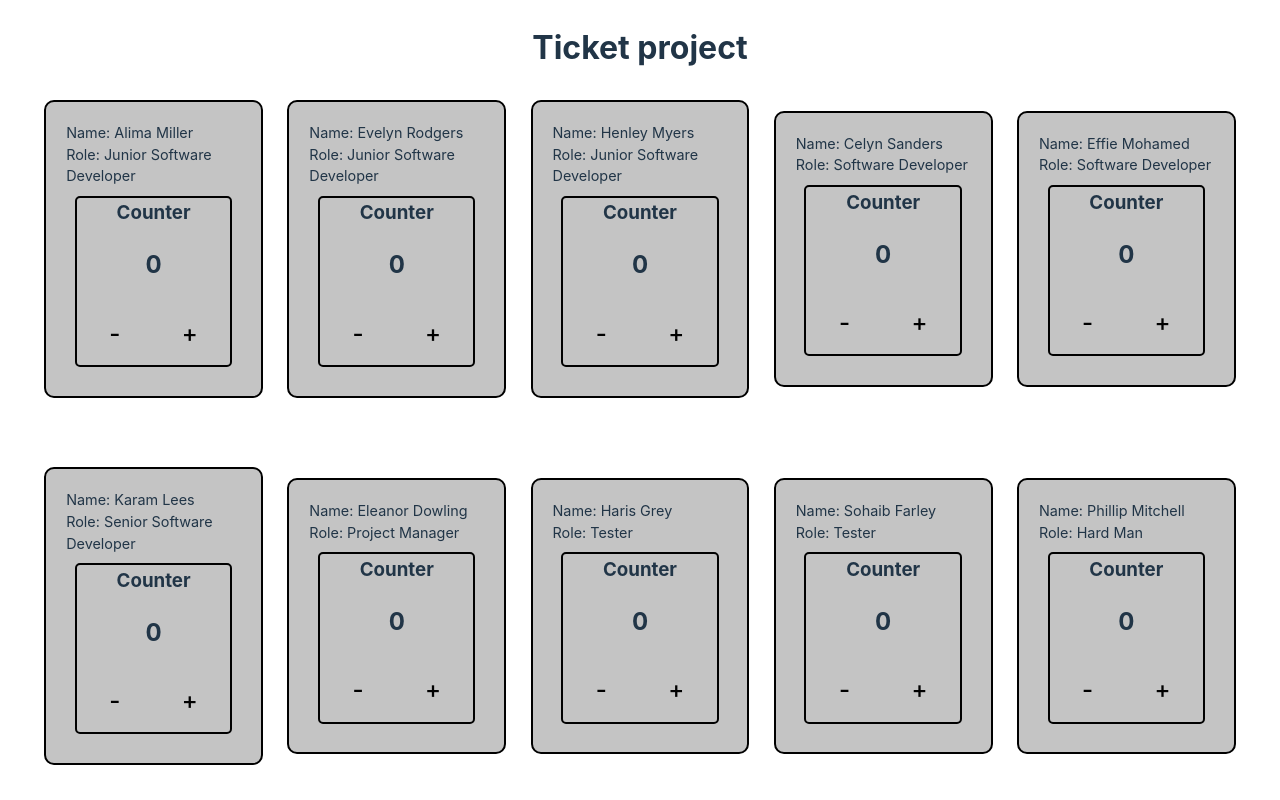
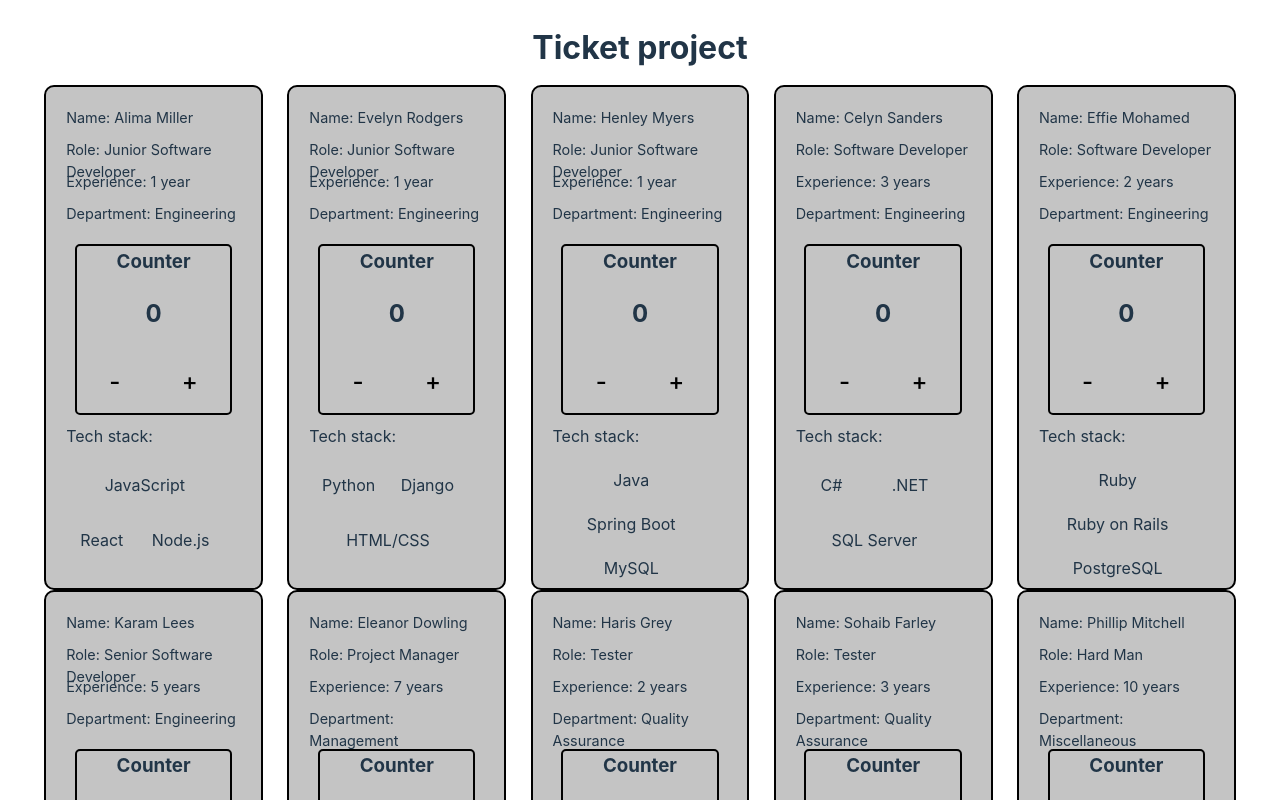
Before and after one commit to JoshS1234/ticket-project, a React (Vite) app: page / in a window 1280 px wide. Shown: the top 800 px of the page. Built offline with nearby package versions, Linux system fonts and the light colour scheme.

Commit message:
updatd styling

```diff
--- a/src/App.scss
+++ b/src/App.scss
@@ -13,6 +13,6 @@
 
   .app__header {
     font-size: 2rem;
-    padding: 30px 0px 0px 0px;
+    padding: 30px 0px 20px 0px;
   }
 }
--- a/src/components/EmployeeCard.scss
+++ b/src/components/EmployeeCard.scss
@@ -1,7 +1,6 @@
 .employee-card {
   background-color: #c4c4c4;
   width: min(80vw, 50vh);
-  height: fit-content;
   margin: 10px auto;
   display: flex;
   flex-direction: column;
@@ -11,8 +10,34 @@
   border-radius: 10px;
   border: 2px solid black;
 
+  img {
+    height: 60%;
+    max-height: 60%;
+    width: 60%;
+    max-width: 60%;
+    align-self: center;
+  }
+
   .employee-card__employee-data {
     font-size: 1.1rem;
+    height: 3vh;
+  }
+
+  .employee-card__tech-list-container {
+    width: 90%;
+    display: flex;
+    flex-wrap: wrap;
+    align-items: center;
+    list-style-type: none;
+    justify-content: space-around;
+    padding-top: 10px;
+    height: 10vh;
+
+    .employee-card__tech-list-item {
+      margin: 5px;
+      // background-color: lighten(#c4c4c4, 10%);
+      padding: 5px;
+    }
   }
 }
 
@@ -20,8 +45,14 @@
   .employee-card {
     width: 30%;
     margin: 10px 10px;
+
     .employee-card__employee-data {
       font-size: 0.9rem;
+      height: 4vh;
+    }
+
+    .employee-card__tech-list-container {
+      height: 15vh;
     }
   }
 }
--- a/src/components/EmployeeCard.tsx
+++ b/src/components/EmployeeCard.tsx
@@ -3,7 +3,7 @@ import { EmployeeCardProps } from "../types/type";
 import "./EmployeeCard.scss";
 import CounterDisplay from "./CounterDisplay.js";
 
-const TeamCard = ({ employee }: EmployeeCardProps) => {
+const EmployeeCard = ({ employee }: EmployeeCardProps) => {
   const [counter, setCounter] = useState<number>(0);
   const handleIncrementCounter = () => {
     setCounter(counter + 1);
@@ -17,14 +17,31 @@ const TeamCard = ({ employee }: EmployeeCardProps) => {
   return (
     <div className="employee-card">
       <p className="employee-card__employee-data">Name: {employee.name}</p>
+      {/* {employee.profile.profilePicture && (
+        <img src={employee.profile.profilePicture} alt="" />
+      )} */}
+
       <p className="employee-card__employee-data">Role: {employee.role}</p>
+      <p className="employee-card__employee-data">
+        Experience: {employee.profile.experience}
+      </p>
+      <p className="employee-card__employee-data">
+        Department: {employee.profile.department}
+      </p>
+
       <CounterDisplay
         counter={counter}
         handleIncrementCounter={handleIncrementCounter}
         handleDecrementCounter={handleDecrementCounter}
       />
+      <p>Tech stack:</p>
+      <ul className="employee-card__tech-list-container">
+        {employee.profile.techstack.map((tech) => {
+          return <li className="employee-card__tech-list-item">{tech}</li>;
+        })}
+      </ul>
     </div>
   );
 };
 
-export default TeamCard;
+export default EmployeeCard;
--- a/src/containers/TicketContainer.tsx
+++ b/src/containers/TicketContainer.tsx
@@ -1,4 +1,4 @@
-import TeamCard from "../components/EmployeeCard";
+import EmployeeCard from "../components/EmployeeCard";
 import { Employee, TicketContainerProps } from "../types/type";
 import "./ticketContainer.scss";
 
@@ -7,7 +7,7 @@ const TicketContainer = ({ team }: TicketContainerProps) => {
   return (
     <div className="ticket-container">
       {team.map((employee: Employee) => {
-        return <TeamCard key={employee.id} employee={employee} />;
+        return <EmployeeCard key={employee.id} employee={employee} />;
       })}
     </div>
   );
--- a/src/data/team.ts
+++ b/src/data/team.ts
@@ -3,51 +3,167 @@ const team = [
     id: 1,
     name: "Alima Miller",
     role: "Junior Software Developer",
+    profile: {
+      experience: "1 year",
+      department: "Engineering",
+      techstack: ["JavaScript", "React", "Node.js"],
+      profilePicture:
+        "https://eu.ui-avatars.com/api/?name=Alima+Miller&size=250",
+    },
   },
   {
     id: 2,
     name: "Evelyn Rodgers",
     role: "Junior Software Developer",
+    profile: {
+      experience: "1 year",
+      department: "Engineering",
+      techstack: ["Python", "Django", "HTML/CSS"],
+      profilePicture: "https://via.placeholder.com/250",
+    },
   },
   {
     id: 3,
     name: "Henley Myers",
     role: "Junior Software Developer",
+    profile: {
+      experience: "1 year",
+      department: "Engineering",
+      techstack: ["Java", "Spring Boot", "MySQL"],
+      profilePicture:
+        "https://eu.ui-avatars.com/api/?name=Henley+Myers&size=250",
+    },
   },
   {
     id: 4,
     name: "Celyn Sanders",
     role: "Software Developer",
+    profile: {
+      experience: "3 years",
+      department: "Engineering",
+      techstack: ["C#", ".NET", "SQL Server"],
+      profilePicture:
+        "https://eu.ui-avatars.com/api/?name=Celyn+Sanders&size=250",
+    },
   },
   {
     id: 5,
     name: "Effie Mohamed",
     role: "Software Developer",
+    profile: {
+      experience: "2 years",
+      department: "Engineering",
+      techstack: ["Ruby", "Ruby on Rails", "PostgreSQL"],
+      profilePicture: "https://www.fillmurray.com/250/250",
+    },
   },
   {
     id: 6,
     name: "Karam Lees",
     role: "Senior Software Developer",
+    profile: {
+      experience: "5 years",
+      department: "Engineering",
+      techstack: ["Java", "Spring Boot", "React", "MongoDB"],
+      profilePicture: "https://placekitten.com/250/250",
+    },
   },
   {
     id: 7,
     name: "Eleanor Dowling",
     role: "Project Manager",
+    profile: {
+      experience: "7 years",
+      department: "Management",
+      techstack: ["Project Management Tools", "Communication Platforms"],
+      profilePicture: "https://placebear.com/250/250",
+    },
   },
   {
     id: 8,
     name: "Haris Grey",
     role: "Tester",
+    profile: {
+      experience: "2 years",
+      department: "Quality Assurance",
+      techstack: ["Testing Frameworks", "Bug Tracking Tools"],
+      profilePicture: "https://wwww.placecage.com/250/250",
+    },
   },
   {
     id: 9,
     name: "Sohaib Farley",
     role: "Tester",
+    profile: {
+      experience: "3 years",
+      department: "Quality Assurance",
+      techstack: ["Automation Testing", "Selenium", "JIRA"],
+      profilePicture: "https://placebear.com/250/250",
+    },
   },
   {
     id: 10,
     name: "Phillip Mitchell",
     role: "Hard Man",
+    profile: {
+      experience: "10 years",
+      department: "Miscellaneous",
+      techstack: ["Strength and Endurance", "Intimidation"],
+      profilePicture: "https://placebeard.it/250/250g",
+    },
   },
 ];
+
+// const team = [
+//   {
+//     id: 1,
+//     name: "Alima Miller",
+//     role: "Junior Software Developer",
+//   },
+//   {
+//     id: 2,
+//     name: "Evelyn Rodgers",
+//     role: "Junior Software Developer",
+//   },
+//   {
+//     id: 3,
+//     name: "Henley Myers",
+//     role: "Junior Software Developer",
+//   },
+//   {
+//     id: 4,
+//     name: "Celyn Sanders",
+//     role: "Software Developer",
+//   },
+//   {
+//     id: 5,
+//     name: "Effie Mohamed",
+//     role: "Software Developer",
+//   },
+//   {
+//     id: 6,
+//     name: "Karam Lees",
+//     role: "Senior Software Developer",
+//   },
+//   {
+//     id: 7,
+//     name: "Eleanor Dowling",
+//     role: "Project Manager",
+//   },
+//   {
+//     id: 8,
+//     name: "Haris Grey",
+//     role: "Tester",
+//   },
+//   {
+//     id: 9,
+//     name: "Sohaib Farley",
+//     role: "Tester",
+//   },
+//   {
+//     id: 10,
+//     name: "Phillip Mitchell",
+//     role: "Hard Man",
+//   },
+// ];
 export default team;
```
Also changed, not shown: src/types/type.ts (+8 -0 lines).
